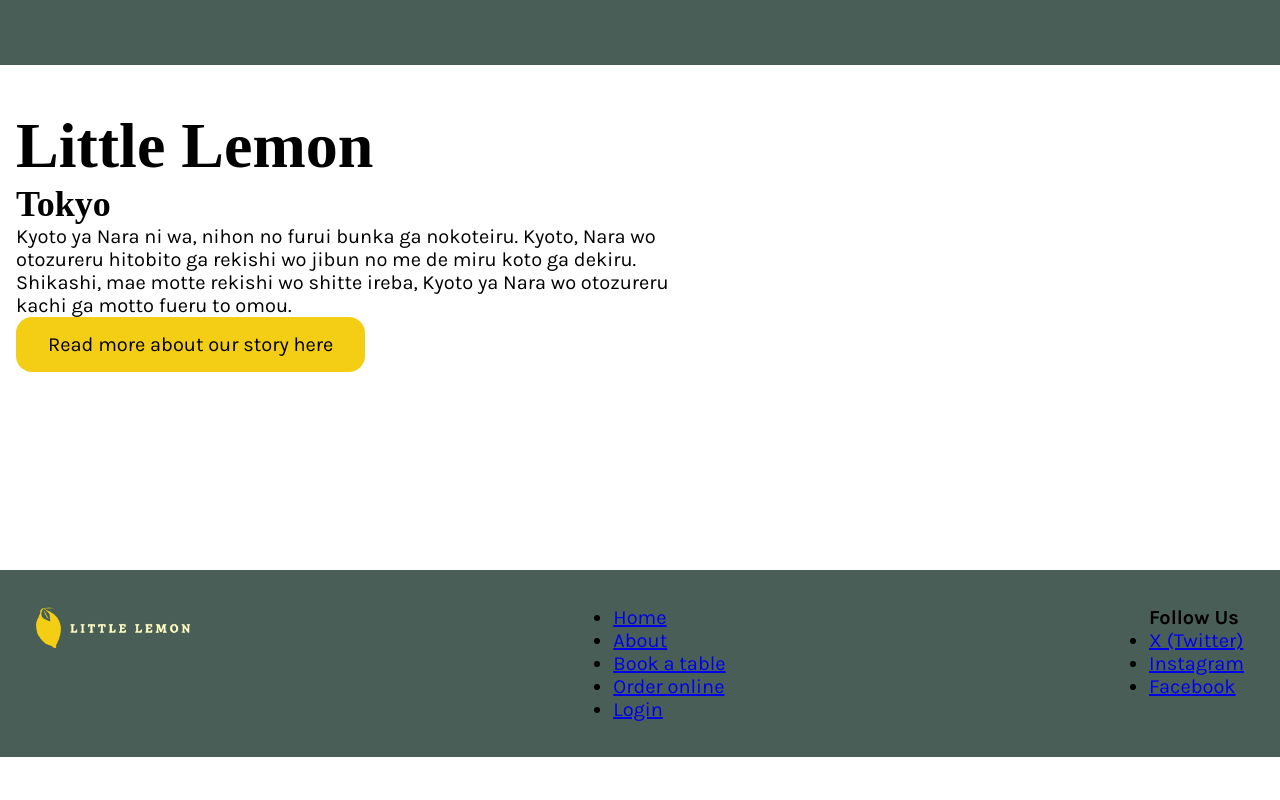
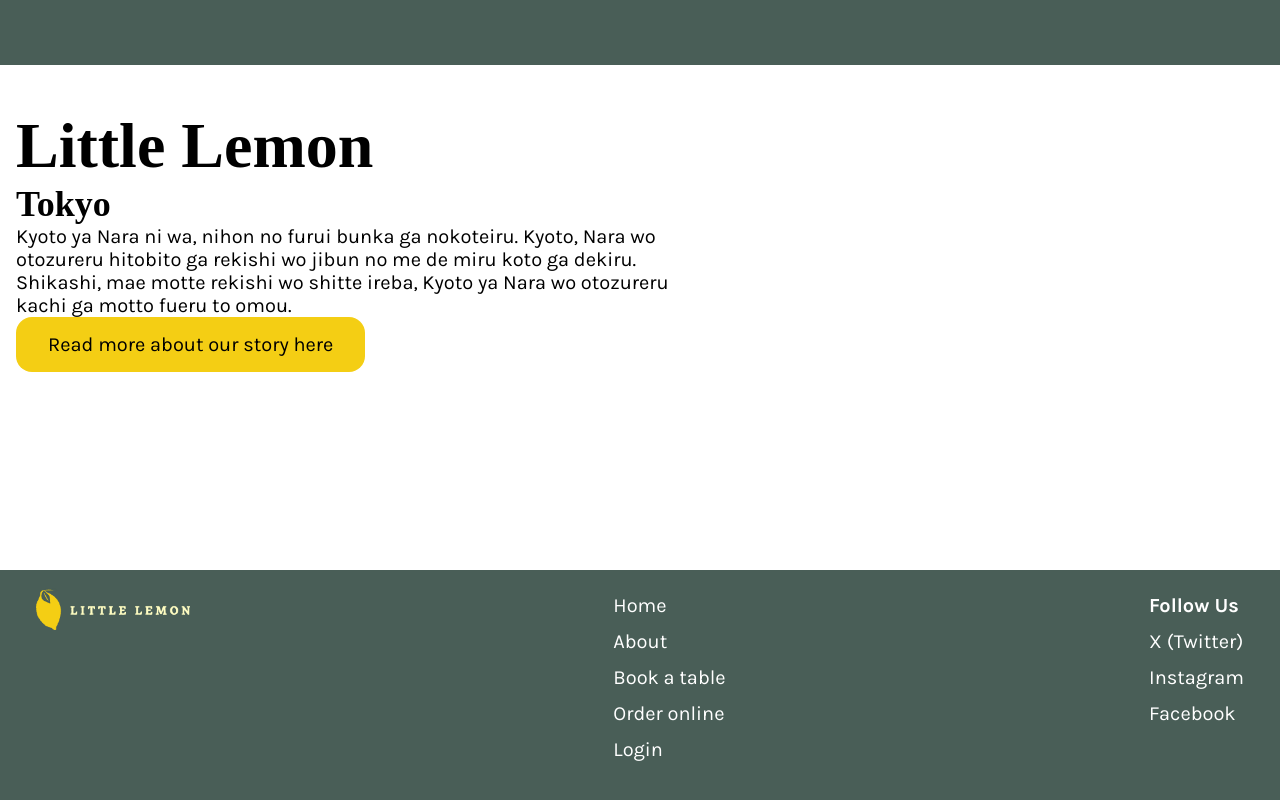
Before and after one commit to jarteaga127/little-lemon-app-coursera, a React (Vite) app: page / in a window 1280 px wide. Shown: the part 1919-2719 px from the top of the page. Before the commit the page ends 2676 px from the top, so only its background shows below. Built offline with nearby package versions, Linux system fonts and the light colour scheme; a web font is replaced by a local one.

Commit message:
Added transition animations to the main buttons when hovered over. Also updated the style of the footer.

```diff
--- a/src/index.css
+++ b/src/index.css
@@ -50,11 +50,13 @@ nav > ul > li {
 nav a {
   text-decoration: none;
   color: var(--font-color);
+  transition: .5s;
 }
 
 nav a:hover {
   color: var(--main-color);
   text-decoration: underline;
+  transition: .5s;
 }
 
 
@@ -64,6 +66,12 @@ nav a:hover {
   border: none;
   padding: 16px 32px;
   cursor: pointer;
+  transition: .5s;
+}
+
+.main-btn:hover {
+  background-color: #EE9972;
+  transition: .5s;
 }
 
 main {
@@ -210,10 +218,29 @@ footer {
   justify-content: space-between;
   background-color: var(--main-color);
   width: 100%;
-  padding: 36px;
+  padding: 18px 36px 72px;
 }
 
+footer ul {
+  list-style-type: none;
+  line-height: 36px;
+}
 
+footer a {
+  color: white;
+  text-decoration: none;
+  transition: .5s;
+}
+
+footer a:hover {
+  color: var(--secondary-color);
+  text-decoration: underline;
+  transition: .5s;
+}
+
+footer h4 {
+  color: white;
+}
 .footer-logo {
   height: 42px;
 }
```
